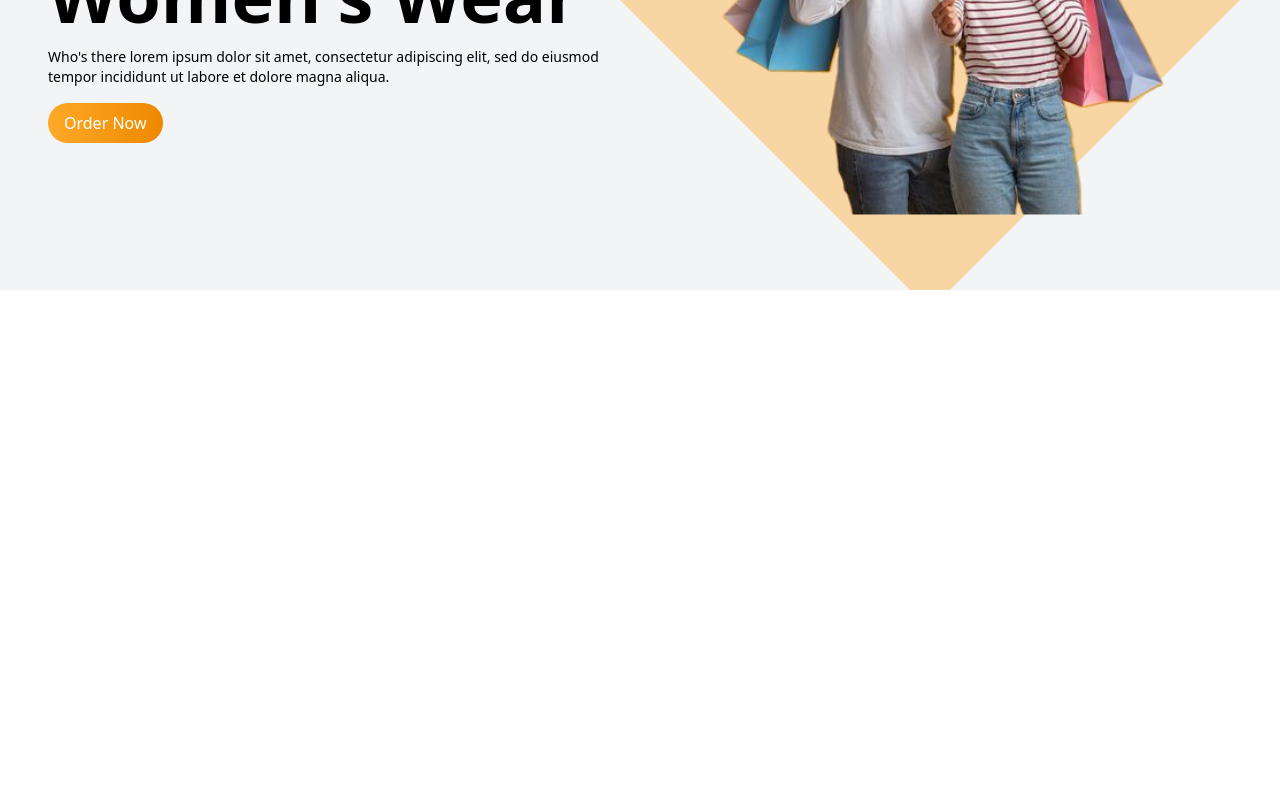
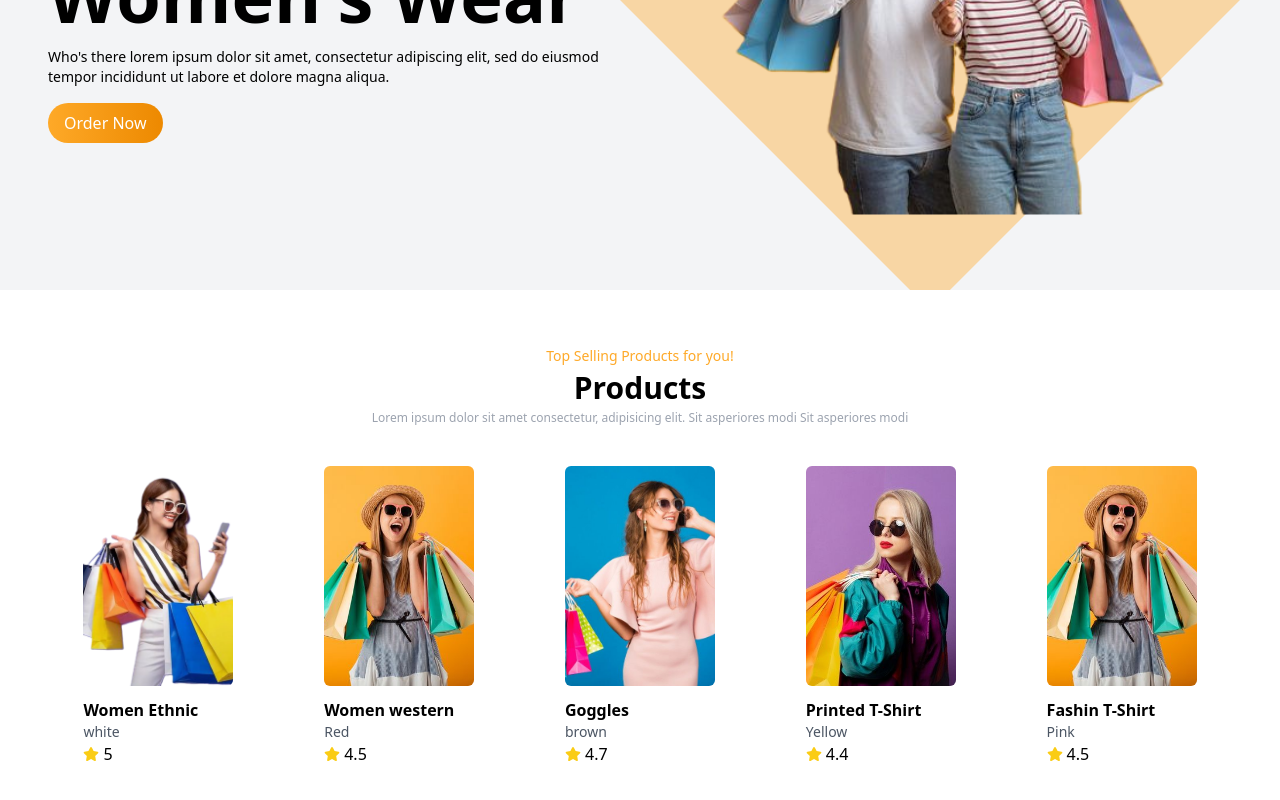
Before and after one commit to tokhy1/Shopsy-Ecommerce-Design, a React (Vite) app: page / in a window 1280 px wide. Shown: the part 352-1152 px from the top of the page. Before the commit the page ends 800 px from the top, so only its background shows below. Built offline with nearby package versions, Linux system fonts and the light colour scheme.

Commit message:
Finish Products Section

```diff
--- a/src/App.jsx
+++ b/src/App.jsx
@@ -1,11 +1,27 @@
 import Navbar from "./components/Navbar/Navbar";
 import Hero from "./components/Hero/Hero";
+import Products from "./components/Products/Products";
+import AOS from "aos";
+import "aos/dist/aos.css";
+import { useEffect } from "react";
 
 const App = () => {
+  // Initialize animation with AOS
+  useEffect(() => {
+    AOS.init({
+      offset: 100,
+      duration: 800,
+      easing: "ease-in-sine",
+      delay: 100,
+    });
+    AOS.refresh();
+  }, []);
+
   return (
     <div>
       <Navbar />
       <Hero />
+      <Products />
     </div>
   );
 };
--- a/src/components/Hero/Hero.jsx
+++ b/src/components/Hero/Hero.jsx
@@ -1,6 +1,7 @@
 import Image1 from "../../assets/hero/women.png";
 import Image2 from "../../assets/hero/shopping.png";
 import Image3 from "../../assets/hero/sale.png";
+import HeroSlide from "./HeroSlide";
 import Slider from "react-slick";
 
 const ImageList = [
@@ -49,34 +50,7 @@ const Hero = () => {
       <div className="container pb-8 sm:pb-0">
         <Slider {...settings}>
           {ImageList.map((data) => {
-            return (
-              <div key={data.id}>
-                <div className="grid grid-cols-1 sm:grid-cols-2">
-                  {/* text content */}
-                  <div className="flex flex-col justify-center gap-4 pt-12 sm:pt-0 text-center sm:text-left order-2 sm:order-1 relative z-10">
-                    <h1 className="text-5xl sm:text-6xl lg:text-7xl font-bold">
-                      {data.title}
-                    </h1>
-                    <p className="text-sm">{data.description}</p>
-                    <div>
-                      <button className="bg-gradient-to-r from-primary to-secondary hover:scale-105 duration-200 text-white py-2 px-4 rounded-full">
-                        Order Now
-                      </button>
-                    </div>
-                  </div>
-                  {/* image content */}
-                  <div className="order-1 sm:order-2">
-                    <div className="relative z-10">
-                      <img
-                        src={data.img}
-                        alt="image"
-                        className="w-[300px] h-[300px] sm:h-[450px] sm:w-[450px] sm:scale-105 lg:scale-120 object-contain mx-auto"
-                      />
-                    </div>
-                  </div>
-                </div>
-              </div>
-            );
+            return <HeroSlide data={data} key={data.id} />;
           })}
         </Slider>
       </div>
--- /dev/null
+++ b/src/components/Hero/HeroSlide.jsx
@@ -0,0 +1,49 @@
+/* eslint-disable react/prop-types */
+const HeroSlide = ({ data }) => {
+  return (
+    <div>
+      <div className="grid grid-cols-1 sm:grid-cols-2">
+        {/* text content */}
+        <div className="flex flex-col justify-center gap-4 pt-12 sm:pt-0 text-center sm:text-left order-2 sm:order-1 relative z-10">
+          <h1
+            data-aos="zoom-out"
+            data-aos-duration="500"
+            data-aos-once="true"
+            className="text-5xl sm:text-6xl lg:text-7xl font-bold"
+          >
+            {data.title}
+          </h1>
+          <p
+            data-aos="fade-up"
+            data-aos-duration="500"
+            data-aos-delay="100"
+            className="text-sm"
+          >
+            {data.description}
+          </p>
+          <div data-aos="fade-up" data-aos-duration="500" data-aos-delay="300">
+            <button className="bg-gradient-to-r from-primary to-secondary hover:scale-105 duration-200 text-white py-2 px-4 rounded-full">
+              Order Now
+            </button>
+          </div>
+        </div>
+        {/* image content */}
+        <div className="order-1 sm:order-2">
+          <div
+            data-aos="zoom-in"
+            data-aos-once="true"
+            className="relative z-10"
+          >
+            <img
+              src={data.img}
+              alt="image"
+              className="w-[300px] h-[300px] sm:h-[450px] sm:w-[450px] sm:scale-105 lg:scale-120 object-contain mx-auto"
+            />
+          </div>
+        </div>
+      </div>
+    </div>
+  );
+};
+
+export default HeroSlide;
--- /dev/null
+++ b/src/components/Products/ProductCard.jsx
@@ -0,0 +1,28 @@
+import { FaStar } from "react-icons/fa6";
+
+/* eslint-disable react/prop-types */
+const ProductCard = ({ data }) => {
+  return (
+    <div
+      data-aos="fade-up"
+      data-aos-delay={data.aosDelay}
+      className="space-y-3"
+    >
+      <img
+        src={data.img}
+        alt="product image"
+        className="h-[220px] w-[150px] object-cover rounded-md"
+      />
+      <div>
+        <h3 className="font-semibold">{data.title}</h3>
+        <p className="text-sm text-gray-600">{data.color}</p>
+        <div className="flex items-center gap-1">
+          <FaStar className="text-yellow-400" />
+          <span>{data.rating}</span>
+        </div>
+      </div>
+    </div>
+  );
+};
+
+export default ProductCard;
--- /dev/null
+++ b/src/components/Products/Products.jsx
@@ -0,0 +1,81 @@
+import Img1 from "../../assets/women/women.png";
+import Img2 from "../../assets/women/women2.jpg";
+import Img3 from "../../assets/women/women3.jpg";
+import Img4 from "../../assets/women/women4.jpg";
+import ProductCard from "./ProductCard";
+
+const ProductsData = [
+  {
+    id: 1,
+    img: Img1,
+    title: "Women Ethnic",
+    rating: 5.0,
+    color: "white",
+    aosDelay: "0",
+  },
+  {
+    id: 2,
+    img: Img2,
+    title: "Women western",
+    rating: 4.5,
+    color: "Red",
+    aosDelay: "200",
+  },
+  {
+    id: 3,
+    img: Img3,
+    title: "Goggles",
+    rating: 4.7,
+    color: "brown",
+    aosDelay: "400",
+  },
+  {
+    id: 4,
+    img: Img4,
+    title: "Printed T-Shirt",
+    rating: 4.4,
+    color: "Yellow",
+    aosDelay: "600",
+  },
+  {
+    id: 5,
+    img: Img2,
+    title: "Fashin T-Shirt",
+    rating: 4.5,
+    color: "Pink",
+    aosDelay: "800",
+  },
+];
+
+const Products = () => {
+  return (
+    <div className="mt-14 mb-12">
+      <div className="container">
+        {/* Header section */}
+        <div className="text-center mb-10 max-w-[600px] mx-auto">
+          <p data-aos="fade-up" className="text-sm text-primary">
+            Top Selling Products for you!
+          </p>
+          <h1 data-aos="fade-up" className="text-3xl mt-1 font-bold">
+            Products
+          </h1>
+          <p data-aos="fade-up" className="text-xs mt-1 text-gray-400">
+            Lorem ipsum dolor sit amet consectetur, adipisicing elit. Sit
+            asperiores modi Sit asperiores modi
+          </p>
+        </div>
+        {/* Body section */}
+        <div>
+          <div className="grid grid-cols-1 sm:grid-cols-3 md:grid-cols-4 lg:grid-cols-5 place-items-center gap-5">
+            {/* Card section */}
+            {ProductsData.map((data) => {
+              return <ProductCard data={data} key={data.id} />;
+            })}
+          </div>
+        </div>
+      </div>
+    </div>
+  );
+};
+
+export default Products;
```
